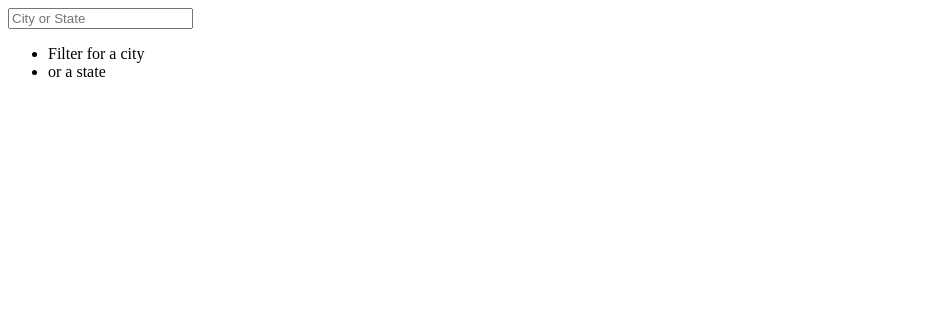
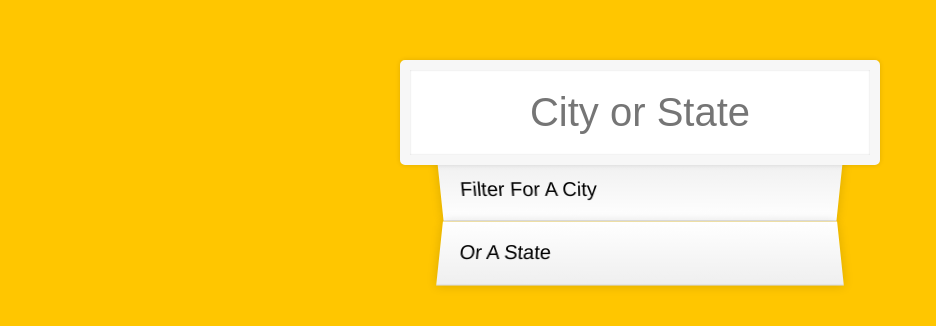
Before and after one commit to ArmandoAmador/JavaScript30, a plain HTML site: page 06 - Type Ahead/index.html in a window 1280 px wide. Shown: the whole page, without its empty margins (0-936 px from the left). Drawn offline with Linux system fonts and the light colour scheme.

Commit message:
Style basic skeleton

```diff
--- a/06 - Type Ahead/index.html
+++ b/06 - Type Ahead/index.html
@@ -5,6 +5,98 @@
     <title>Type Ahead 👀</title>
   </head>
   <body>
+    <style>
+      html {
+        box-sizing: border-box;
+        background: #ffc600;
+        font-family: 'helvetica neue';
+        font-size: 20px;
+        font-weight: 200;
+      }
+
+      *, *:before, *:after {
+        box-sizing: inherit;
+      }
+
+      input {
+        width: 100%;
+        padding: 20px;
+      }
+
+      .search-form {
+        max-width: 400px;
+        margin: 50px auto;
+      }
+
+      input.search {
+        margin: 0;
+        text-align: center;
+        outline: 0;
+        border: 10px solid #f7f7f7;
+        width: 120%;
+        left: -10%;
+        position: relative;
+        top: 10px;
+        z-index: 2;
+        border-radius: 5px;
+        font-size: 40px;
+        box-shadow: 0 0 5px rgba(0, 0, 0, 0.12), inset 0 0 2px rgba(0, 0, 0, 0.19);
+      }
+
+      .suggestions {
+        margin: 0;
+        padding: 0;
+        position: relative;
+        /*perspective:20px;*/
+      }
+
+      .suggestions li {
+        background: white;
+        list-style: none;
+        border-bottom: 1px solid #d8d8d8;
+        box-shadow: 0 0 10px rgba(0, 0, 0, 0.14);
+        margin: 0;
+        padding: 20px;
+        transition: background 0.2s;
+        display: flex;
+        justify-content: space-between;
+        text-transform: capitalize;
+      }
+
+      .suggestions li:nth-child(even) {
+        transform: perspective(100px) rotateX(3deg) translateY(2px) scale(1.001);
+        background: linear-gradient(to bottom,  #ffffff 0%,#EFEFEF 100%);
+      }
+
+      .suggestions li:nth-child(odd) {
+        transform: perspective(100px) rotateX(-3deg) translateY(3px);
+        background: linear-gradient(to top,  #ffffff 0%,#EFEFEF 100%);
+      }
+
+      span.population {
+        font-size: 15px;
+      }
+
+      .details {
+        text-align: center;
+        font-size: 15px;
+      }
+
+      .hl {
+        background: #ffc600;
+      }
+
+      .love {
+        text-align: center;
+      }
+
+      a {
+        color: black;
+        background: rgba(0, 0, 0, 0.1);
+        text-decoration: none;
+      }
+
+    </style>
     <form class="search-form">
       <input type="text" class="search" placeholder="City or State">
       <ul class="suggestions">
```
